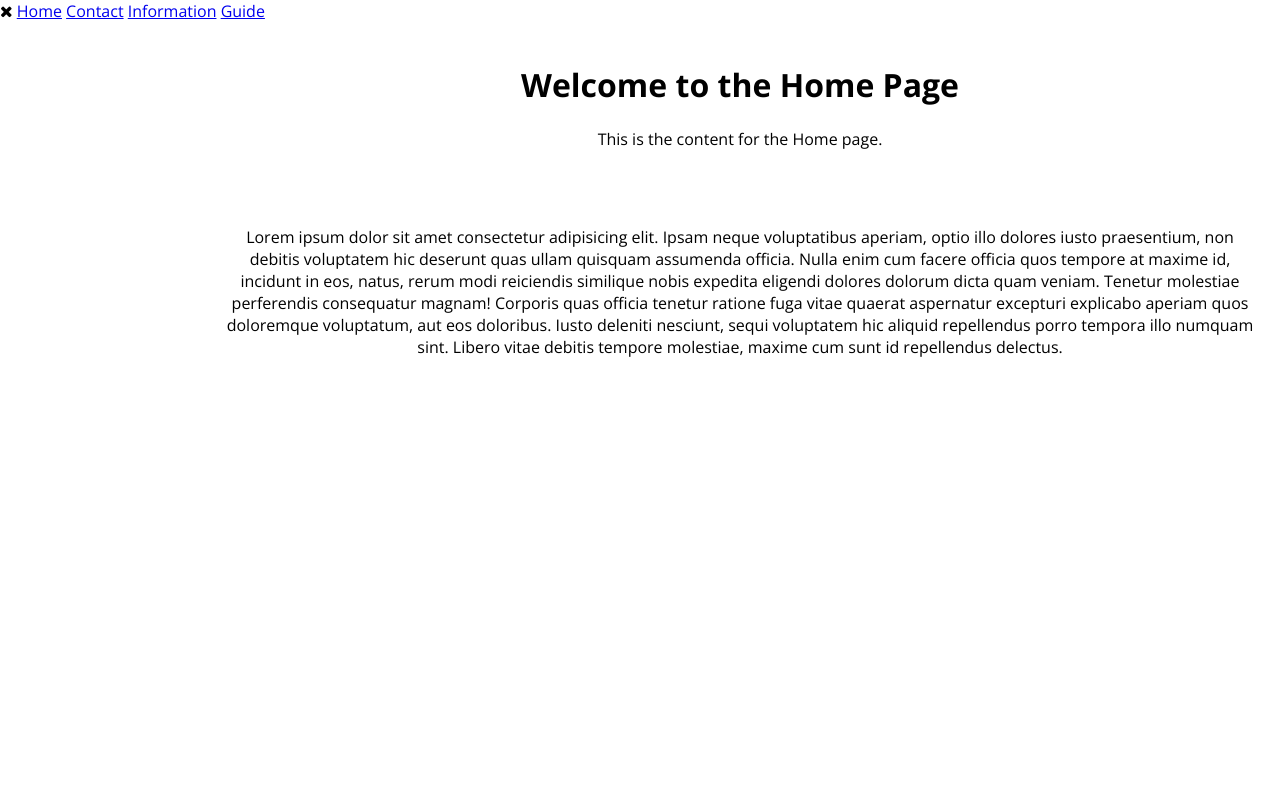
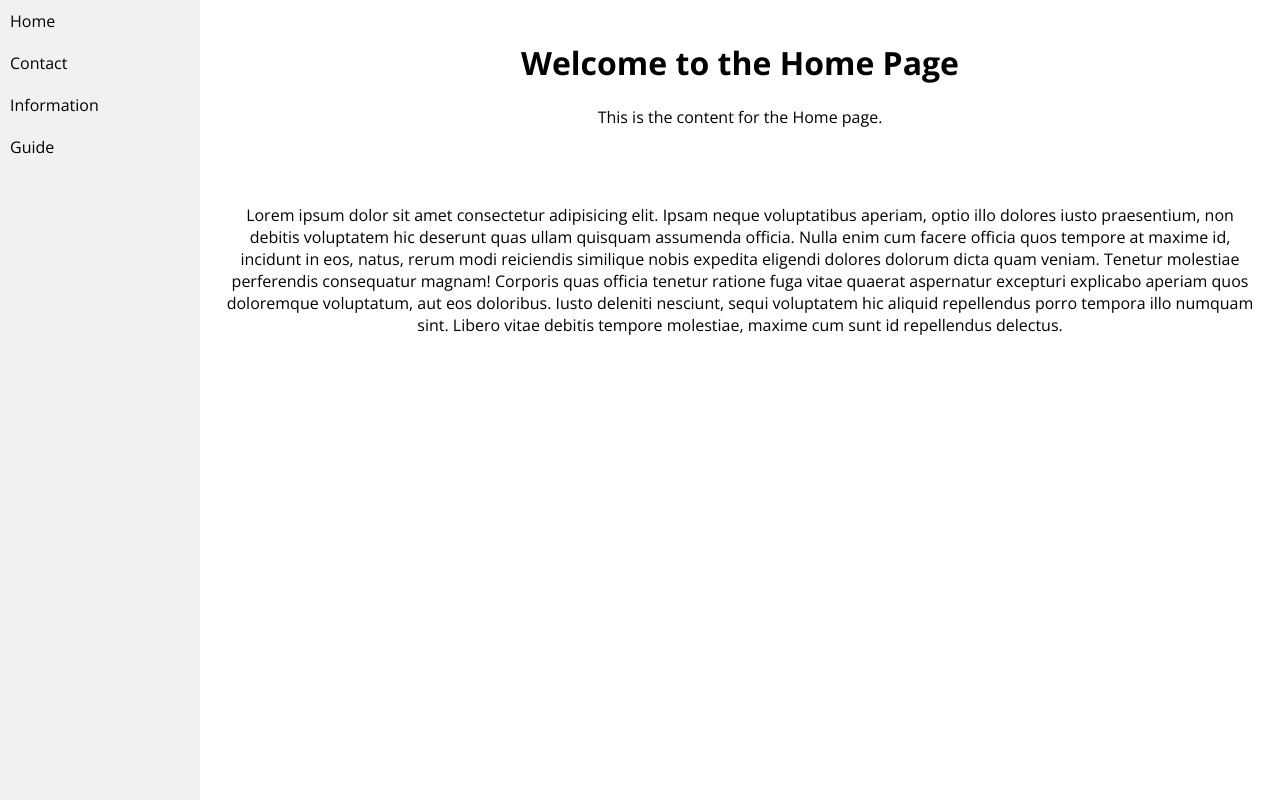
Before and after one commit to Vikalp-Mishra03/Job_freak_assignment, a plain HTML site: page index.html in a window 1280 px wide. Drawn offline with nearby package versions, Linux system fonts and the light colour scheme.

Commit message:
correction

```diff
--- a/index.html
+++ b/index.html
@@ -10,11 +10,13 @@
 </head>
 
 <body>
-    <i class="fa fa-times" onclick="hideMenu()"></i>
+
+    <div id="left-panel" id="navLinks">
         <a id="home-link" href="#" onclick="showContent('home')">Home</a>
         <a id="contact-link" href="#" onclick="showContent('contact')">Contact</a>
         <a id="info-link" href="#" onclick="showContent('info')">Information</a>
         <a id="guide-link" href="#" onclick="showContent('guide')">Guide</a>
+
     </div>
 
     <div id="content">
@@ -101,7 +103,6 @@
         </div>
     </div>
     <script src="script.js"></script>
-    <script src="toggle.js"></script>
 </body>
 
 </html>
```
